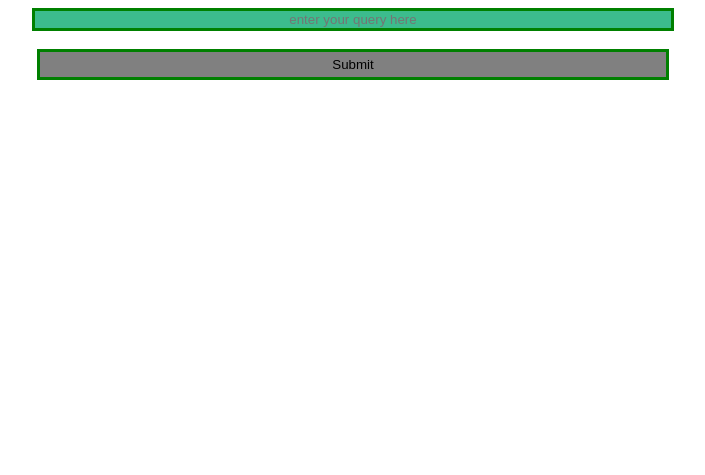
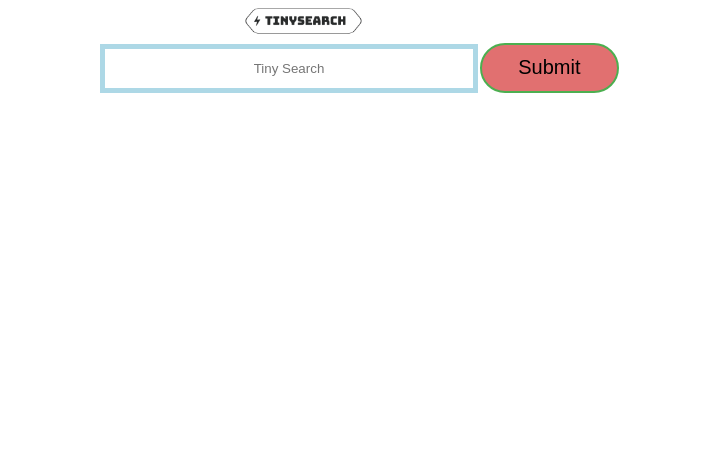
Before and after one commit to Circles24/TinySearch, a Flask app: page / in a window 1280 px wide. Shown: the top 475 px of the page, without its empty margins (287-992 px from the left). Run offline with Flask 2, Linux system fonts and the light colour scheme.

Commit message:
added ui

```diff
--- a/server.py
+++ b/server.py
@@ -1,16 +1,28 @@
 from flask import Flask
 from flask import render_template
+from flask import request
+
+import tinySearch
 
 
 app = Flask(__name__)
 
 
-@app.route('/')
+@app.route('/',methods=["GET"])
 def query():
 
 	return render_template("query.html")
 
 
+
+@app.route('/result',methods=["POST"])
+def result():
+
+	resultList = tinySearch.search(request.form['Search'])
+
+	return render_template("result.html",resultList=resultList)
+
+
 if __name__ == '__main__':
 
 	app.run(debug=True)
--- a/templates/query.html
+++ b/templates/query.html
@@ -5,54 +5,77 @@
 
 	<style type="text/css">
 
+
+		.logo{
+
+			margin-left: 41%;
+			margin-top: 0%;
+		}
+
+		.myform
+		{
+
+			padding: 0% 15% 30% 30%;
+		}
+
+		.button {
+
+			width: 20%;
+			height: 50px;
+			background-color: #049534;
+			border: none;
+			color: white;
+			text-align: center;
+			text-decoration: none;
+			display: inline-block;
+			font-size: 20px;
+			margin: 4px 2px;
+			-webkit-transition-duration: 0.4s;
+			transition-duration: 0.4s;
+			cursor: pointer;
+			border-radius: 30px;
+		}
+
+		.button1 {
+		  background-color: #e17070;
+		  color: black;
+		  border: 2px solid #4CAF50;
+		}
+
+		.button1:hover {
+		  background-color: #4CAF50;
+		  color: white;
+		}
+
 		.in{
+			margin-top: 5px;
+			border :2px solid black;
+			text-align: center;
+			float:left;
 
-			border :2px solid black;
-			background-color :#3CBC8D;
-			text-align: center;
-			display:block;
+			width: 50%;
+			border: 5px solid lightblue;
+			padding: 12px 10px;
+		}
 
 
-			margin: auto;
-			width: 50%;
-			border: 3px solid green;
-			padding: 20pxpo;
 
-		    vertical-align: middle;
-
-		}
-
-		.search{
-
-			border :2px solid black;
-
-			background-color :grey;
-
-			text-align: center;
-
-			display:block;
-
-			margin: auto;
-			width: 50%;
-			border: 3px solid green;
-			padding: 5px;
-
-		    vertical-align: middle;
-
-
-		}
 
 	</style>
 </head>
 <body>
 
-<form action="/">
+	<img src="/static/images/logo.png"  width="10%" height="10%" class="logo">
 
-	<input type="text" name="Search" placeholder="enter your query here" class =in required>
-	<br>
-	<input type="submit" name="Search" class =search>
 
-</form>
+	<form action="/result" method="POST" class="myform">
+
+		<input type="text" name="Search" placeholder="Tiny Search" class = in required>
+		<button type="submit" class="button button1" >
+			Submit
+		</button>
+
+	</form>
 
 </body>
 </html>
```
Also changed, not shown: result.html (added, +9 -0 lines), templates/result.html (added, +21 -0 lines), tinySearch.py (added, +10 -0 lines), admin.py (line endings or trailing spaces), sanitizer.py (line endings or trailing spaces), static/images/logo.png (added).
